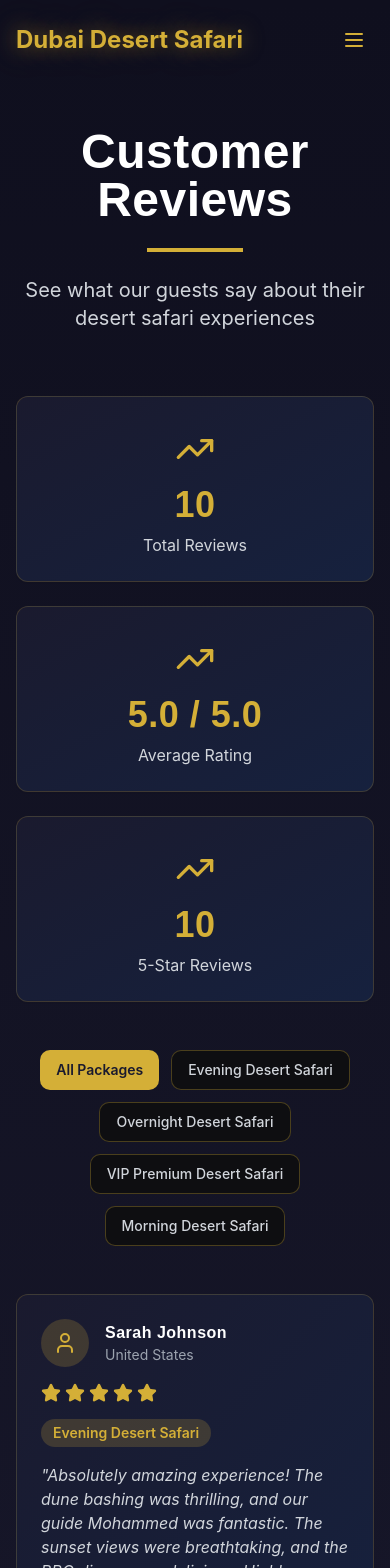
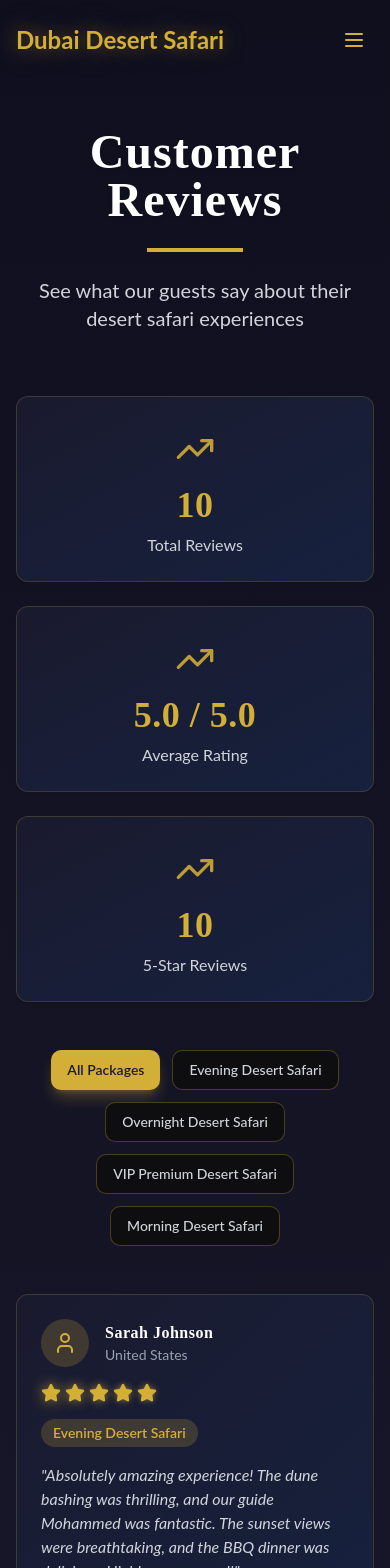
Before and after one commit to MavCodeAI/desrtsafariwebuae, a Next.js app: page /reviews in a window 390 px wide. Shown: the top 1568 px of the page. Built offline with nearby package versions, Linux system fonts and the light colour scheme.

Commit message:
Add premium animations and typography upgrades for luxurious user experience

```diff
--- a/app/globals.css
+++ b/app/globals.css
@@ -2,7 +2,7 @@
 @tailwind components;
 @tailwind utilities;
 
-@import url('https://fonts.googleapis.com/css2?family=Nunito:wght@200;300;400;500;600;700;800;900&family=Raleway:wght@100;200;300;400;500;600;700;800;900&family=Montserrat:wght@100;200;300;400;500;600;700;800;900&family=Bebas+Neue&family=Exo+2:wght@100;200;300;400;500;600;700;800;900&family=Comfortaa:wght@300;400;500;600;700&family=Oswald:wght@200;300;400;500;600;700&display=swap');
+@import url('https://fonts.googleapis.com/css2?family=Nunito:wght@200;300;400;500;600;700;800;900&family=Raleway:wght@100;200;300;400;500;600;700;800;900&family=Montserrat:wght@100;200;300;400;500;600;700;800;900&family=Bebas+Neue&family=Exo+2:wght@100;200;300;400;500;600;700;800;900&family=Comfortaa:wght@300;400;500;600;700&family=Oswald:wght@200;300;400;500;600;700&family=Playfair+Display:wght@400;500;600;700;800;900&family=Crimson+Text:wght@400;600;700&family=Lato:wght@100;300;400;700;900&display=swap');
 
 :root {
   --foreground-rgb: 255, 255, 255;
@@ -75,13 +75,34 @@
   }
   body {
     @apply bg-background text-foreground;
-    font-family: 'Nunito', 'Montserrat', 'Exo 2', 'Comfortaa', -apple-system, BlinkMacSystemFont, 'Segoe UI', sans-serif;
+    font-family: 'Lato', 'Nunito', 'Montserrat', 'Exo 2', 'Comfortaa', -apple-system, BlinkMacSystemFont, 'Segoe UI', sans-serif;
     background: var(--gradient-primary);
     background-attachment: fixed;
   }
   h1, h2, h3, h4, h5, h6 {
-    font-family: 'Bebas Neue', 'Oswald', 'Montserrat', 'Raleway', sans-serif;
+    font-family: 'Playfair Display', 'Bebas Neue', 'Oswald', 'Montserrat', 'Raleway', serif;
     letter-spacing: 0.5px;
+    font-weight: 600;
+  }
+
+  /* Premium heading variants */
+  .heading-luxury {
+    font-family: 'Playfair Display', serif;
+    font-weight: 700;
+    letter-spacing: 1px;
+    text-shadow: 0 2px 4px rgba(0, 0, 0, 0.1);
+  }
+
+  .heading-elegant {
+    font-family: 'Crimson Text', serif;
+    font-weight: 400;
+    letter-spacing: 0.8px;
+  }
+
+  .body-premium {
+    font-family: 'Lato', sans-serif;
+    line-height: 1.7;
+    font-weight: 400;
   }
 
   /* Enhanced button styles */
@@ -449,6 +470,84 @@ img {
   opacity: 0;
 }
 
+.animate-fade-in {
+  animation: fade-in 0.8s ease-out forwards;
+}
+
+.animate-slide-up {
+  animation: slide-up 0.8s cubic-bezier(0.4, 0, 0.2, 1) forwards;
+}
+
+.animate-scale-in {
+  animation: scale-in 0.6s cubic-bezier(0.4, 0, 0.2, 1) forwards;
+}
+
+.animate-fade-in-delayed {
+  animation: fade-in 1s ease-out 0.3s forwards;
+  opacity: 0;
+}
+
+.animate-counter {
+  animation: counter 2s ease-out forwards;
+}
+
+.animate-pulse-slow {
+  animation: pulse-slow 3s ease-in-out infinite;
+}
+
+.animate-star-glow {
+  animation: star-glow 2s ease-in-out infinite;
+}
+
+@keyframes fade-in {
+  from {
+    opacity: 0;
+  }
+  to {
+    opacity: 1;
+  }
+}
+
+@keyframes slide-up {
+  from {
+    opacity: 0;
+    transform: translateY(50px);
+  }
+  to {
+    opacity: 1;
+    transform: translateY(0);
+  }
+}
+
+@keyframes counter {
+  from {
+    transform: scale(0.5);
+    opacity: 0;
+  }
+  to {
+    transform: scale(1);
+    opacity: 1;
+  }
+}
+
+@keyframes pulse-slow {
+  0%, 100% {
+    opacity: 1;
+  }
+  50% {
+    opacity: 0.7;
+  }
+}
+
+@keyframes star-glow {
+  0%, 100% {
+    filter: drop-shadow(0 0 2px rgba(212, 175, 55, 0.5));
+  }
+  50% {
+    filter: drop-shadow(0 0 8px rgba(212, 175, 55, 0.8));
+  }
+}
+
 html {
   scroll-behavior: smooth;
 }
--- a/app/reviews/page.tsx
+++ b/app/reviews/page.tsx
@@ -29,12 +29,12 @@ export default function ReviewsPage() {
   return (
     <main className="min-h-screen bg-gradient-to-b from-[#0f0f1e] via-[#1a1a2e] to-[#0f0f1e] pt-32 pb-20">
       <div className="max-w-7xl mx-auto px-4 sm:px-6 lg:px-8">
-        <div className="text-center mb-16">
-          <h1 className="text-5xl md:text-6xl font-bold text-white mb-6">
+        <div className="text-center mb-16 animate-fade-in">
+          <h1 className="text-5xl md:text-6xl font-bold text-white mb-6 animate-slide-up heading-luxury">
             Customer Reviews
           </h1>
-          <div className="w-24 h-1 bg-[#d4af37] mx-auto mb-6"></div>
-          <p className="text-xl text-gray-300 max-w-3xl mx-auto">
+          <div className="w-24 h-1 bg-[#d4af37] mx-auto mb-6 animate-scale-in"></div>
+          <p className="text-xl text-gray-300 max-w-3xl mx-auto animate-fade-in-delayed">
             See what our guests say about their desert safari experiences
           </p>
         </div>
@@ -44,11 +44,12 @@ export default function ReviewsPage() {
           {stats.map((stat, index) => (
             <Card
               key={index}
-              className="border-[#d4af37]/20 bg-gradient-to-br from-[#1a1a2e] to-[#16213e] text-center"
+              className="border-[#d4af37]/20 bg-gradient-to-br from-[#1a1a2e] to-[#16213e] text-center hover:border-[#d4af37] hover:shadow-2xl hover:shadow-[#d4af37]/20 transition-all duration-500 transform hover:scale-105 animate-fade-in-up"
+              style={{ animationDelay: `${index * 0.1}s` }}
             >
               <CardContent className="pt-8 pb-6">
-                <TrendingUp className="w-10 h-10 text-[#d4af37] mx-auto mb-4" />
-                <h3 className="text-4xl font-bold text-[#d4af37] mb-2">
+                <TrendingUp className="w-10 h-10 text-[#d4af37] mx-auto mb-4 animate-pulse-slow" />
+                <h3 className="text-4xl font-bold text-[#d4af37] mb-2 animate-counter">
                   {stat.value}
                 </h3>
                 <p className="text-gray-300">{stat.label}</p>
@@ -58,18 +59,19 @@ export default function ReviewsPage() {
         </div>
 
         {/* Filter */}
-        <div className="mb-12">
+        <div className="mb-12 animate-fade-in">
           <div className="flex flex-wrap justify-center gap-3">
-            {packages.map((pkg) => (
+            {packages.map((pkg, index) => (
               <Button
                 key={pkg}
                 onClick={() => setSelectedPackage(pkg)}
                 variant={selectedPackage === pkg ? 'default' : 'outline'}
-                className={
+                className={`transition-all duration-300 transform hover:scale-110 hover:shadow-lg ${
                   selectedPackage === pkg
-                    ? 'bg-[#d4af37] hover:bg-[#f4d03f] text-[#1a1a2e] font-semibold'
-                    : 'border-[#d4af37]/30 text-gray-300 hover:bg-[#d4af37]/20 hover:text-white'
-                }
+                    ? 'bg-[#d4af37] hover:bg-[#f4d03f] text-[#1a1a2e] font-semibold shadow-lg shadow-[#d4af37]/30'
+                    : 'border-[#d4af37]/30 text-gray-300 hover:bg-[#d4af37]/20 hover:text-white hover:border-[#d4af37]/50'
+                }`}
+                style={{ animationDelay: `${index * 0.05}s` }}
               >
                 {pkg === 'all' ? 'All Packages' : pkg}
               </Button>
@@ -79,18 +81,19 @@ export default function ReviewsPage() {
 
         {/* Reviews Grid */}
         <div className="grid grid-cols-1 md:grid-cols-2 lg:grid-cols-3 gap-6">
-          {filteredReviews.map((review) => (
+          {filteredReviews.map((review, index) => (
             <Card
               key={review.id}
-              className="border-[#d4af37]/20 bg-gradient-to-br from-[#1a1a2e] to-[#16213e] hover:border-[#d4af37] transition-all"
+              className="border-[#d4af37]/20 bg-gradient-to-br from-[#1a1a2e] to-[#16213e] hover:border-[#d4af37] hover:shadow-2xl hover:shadow-[#d4af37]/20 transition-all duration-500 transform hover:scale-105 hover:-translate-y-2 animate-fade-in-up group"
+              style={{ animationDelay: `${index * 0.1}s` }}
             >
               <CardContent className="pt-6 space-y-4">
                 <div className="flex items-center gap-4">
-                  <div className="w-12 h-12 rounded-full overflow-hidden bg-[#d4af37]/20 flex items-center justify-center">
+                  <div className="w-12 h-12 rounded-full overflow-hidden bg-[#d4af37]/20 flex items-center justify-center transition-transform duration-300 group-hover:scale-110">
                     <User className="w-6 h-6 text-[#d4af37]" />
                   </div>
                   <div>
-                    <h3 className="text-white font-semibold">{review.name}</h3>
+                    <h3 className="text-white font-semibold group-hover:text-[#d4af37] transition-colors duration-300">{review.name}</h3>
                     <p className="text-gray-400 text-sm">{review.country}</p>
                   </div>
                 </div>
@@ -100,20 +103,21 @@ export default function ReviewsPage() {
                   {[...Array(review.rating)].map((_, i) => (
                     <Star
                       key={i}
-                      className="w-5 h-5 fill-[#d4af37] text-[#d4af37]"
+                      className="w-5 h-5 fill-[#d4af37] text-[#d4af37] animate-star-glow"
+                      style={{ animationDelay: `${i * 0.1}s` }}
                     />
                   ))}
                 </div>
 
                 {/* Package */}
-                <div className="inline-block px-3 py-1 bg-[#d4af37]/20 rounded-full">
+                <div className="inline-block px-3 py-1 bg-[#d4af37]/20 rounded-full hover:bg-[#d4af37]/30 transition-colors duration-300">
                   <p className="text-sm text-[#d4af37] font-semibold">
                     {review.package}
                   </p>
                 </div>
 
                 {/* Review Text */}
-                <p className="text-gray-300 italic">
+                <p className="text-gray-300 italic group-hover:text-gray-200 transition-colors duration-300">
                   &quot;{review.review}&quot;
                 </p>
 
@@ -127,7 +131,7 @@ export default function ReviewsPage() {
         </div>
 
         {filteredReviews.length === 0 && (
-          <div className="text-center py-20">
+          <div className="text-center py-20 animate-fade-in">
             <p className="text-gray-400 text-xl">No reviews found for this package.</p>
           </div>
         )}
--- /dev/null
+++ b/lib/supabase.ts
@@ -0,0 +1,6 @@
+import { createClient } from '@supabase/supabase-js'
+
+const supabaseUrl = process.env.NEXT_PUBLIC_SUPABASE_URL!
+const supabaseAnonKey = process.env.NEXT_PUBLIC_SUPABASE_ANON_KEY!
+
+export const supabase = createClient(supabaseUrl, supabaseAnonKey)
```
